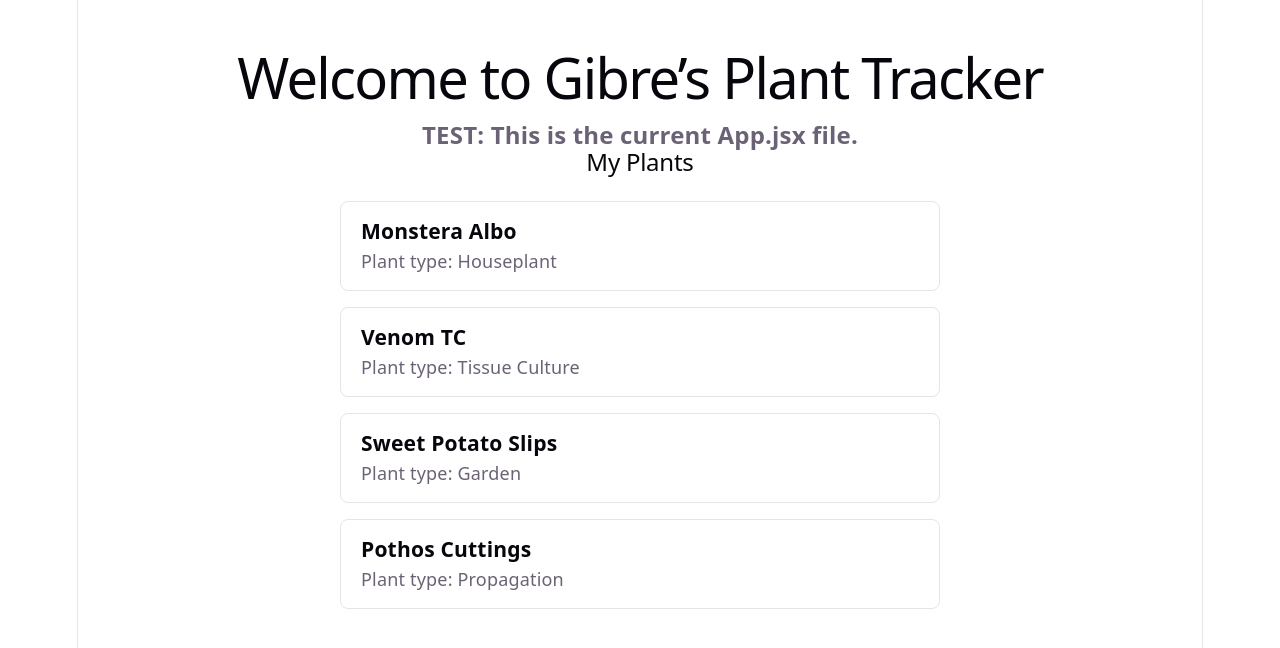
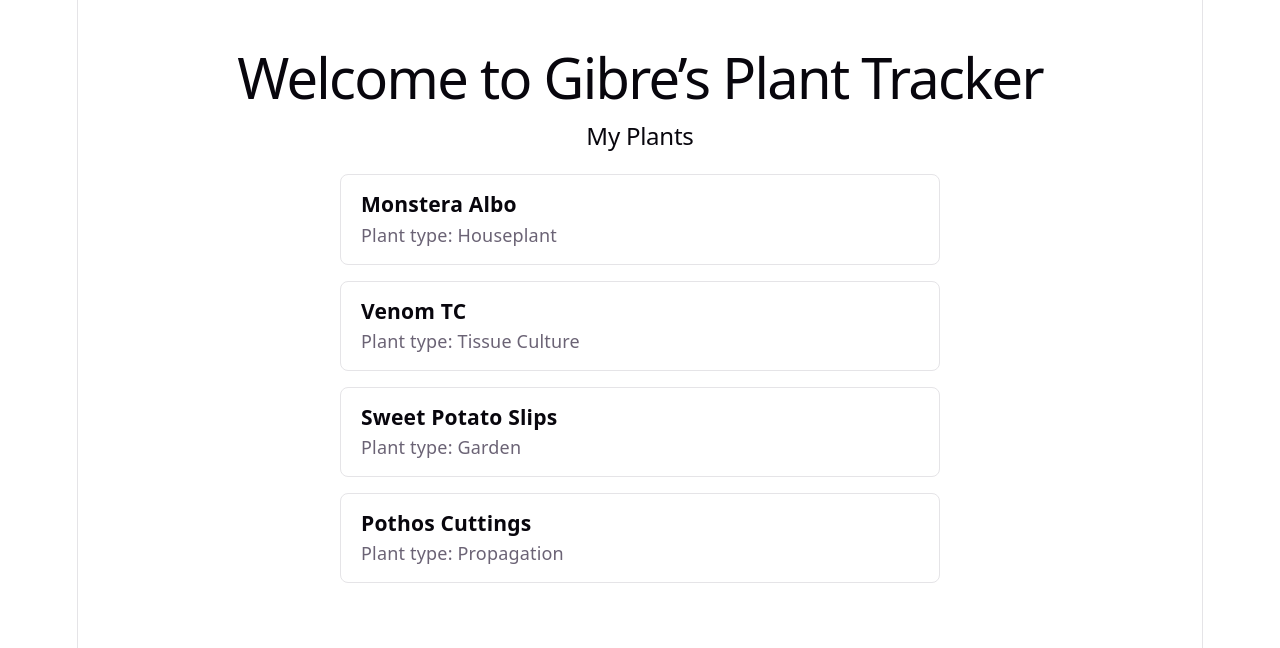
Before and after one commit to dc4622ne/plant-inventory, a React (Vite) app: page / in a window 1280 px wide. Shown: the top 648 px of the page. Built offline with nearby package versions, Linux system fonts and the light colour scheme.

Commit message:
Remove temporary test message

```diff
--- a/src/App.jsx
+++ b/src/App.jsx
@@ -11,7 +11,6 @@ function App() {
   return (
     <main className="plant-inventory">
       <h1>Welcome to Gibre’s Plant Tracker</h1>
-      <p style={{ fontSize: '24px', fontWeight: 'bold' }}>TEST: This is the current App.jsx file.</p>
 
       <section aria-labelledby="plant-list-heading">
         <h2 id="plant-list-heading">My Plants</h2>
```
